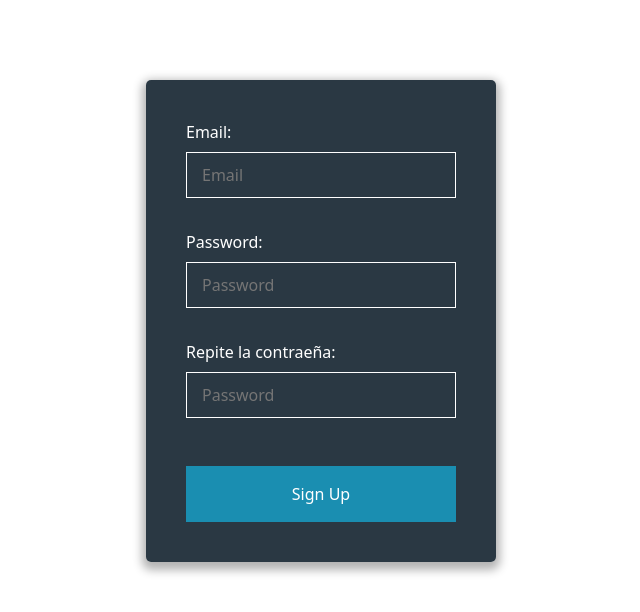
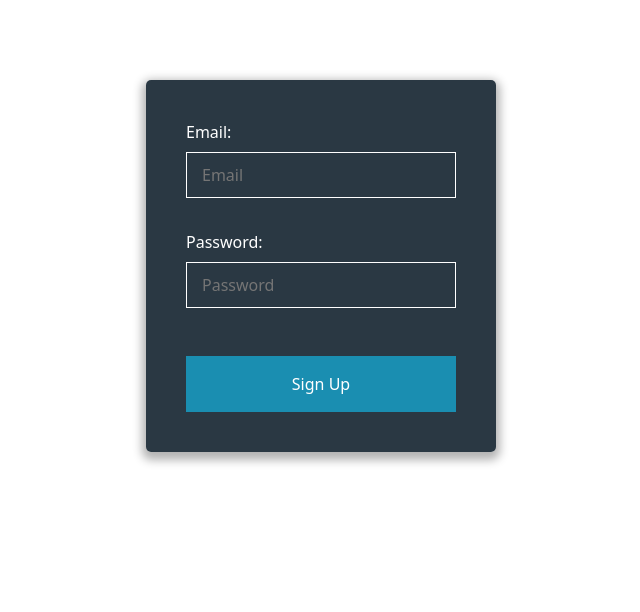
Before and after one commit to ariel-ams/photos-front, a Vue app: page /signin in a window 1280 px wide. Shown: the top 612 px of the page, without its empty margins (319-959 px from the left). Built offline with nearby package versions, Linux system fonts and the light colour scheme.

Commit message:
Removed password2 from the sign in form

```diff
--- a/src/components/SignIn.vue
+++ b/src/components/SignIn.vue
@@ -16,14 +16,6 @@
         class="form-input"
         type="password"
         id="password"
-        placeholder="Password"
-      >
-      <label class="form-label" for="#password-repeat">Repite la contraeña:</label>
-      <input
-        v-model="password2"
-        class="form-input"
-        type="password"
-        id="password-repeat"
         placeholder="Password"
       >
       <input class="form-submit" type="submit" value="Sign Up">
@@ -49,7 +41,7 @@
                 AuthService.signin({
                     email: this.email,
                     password: this.password,
-                    password2: this.password2
+                    password2: this.password
                 }).then(response => {
                     console.log(response);
                     this.$router.push('/login');
```
